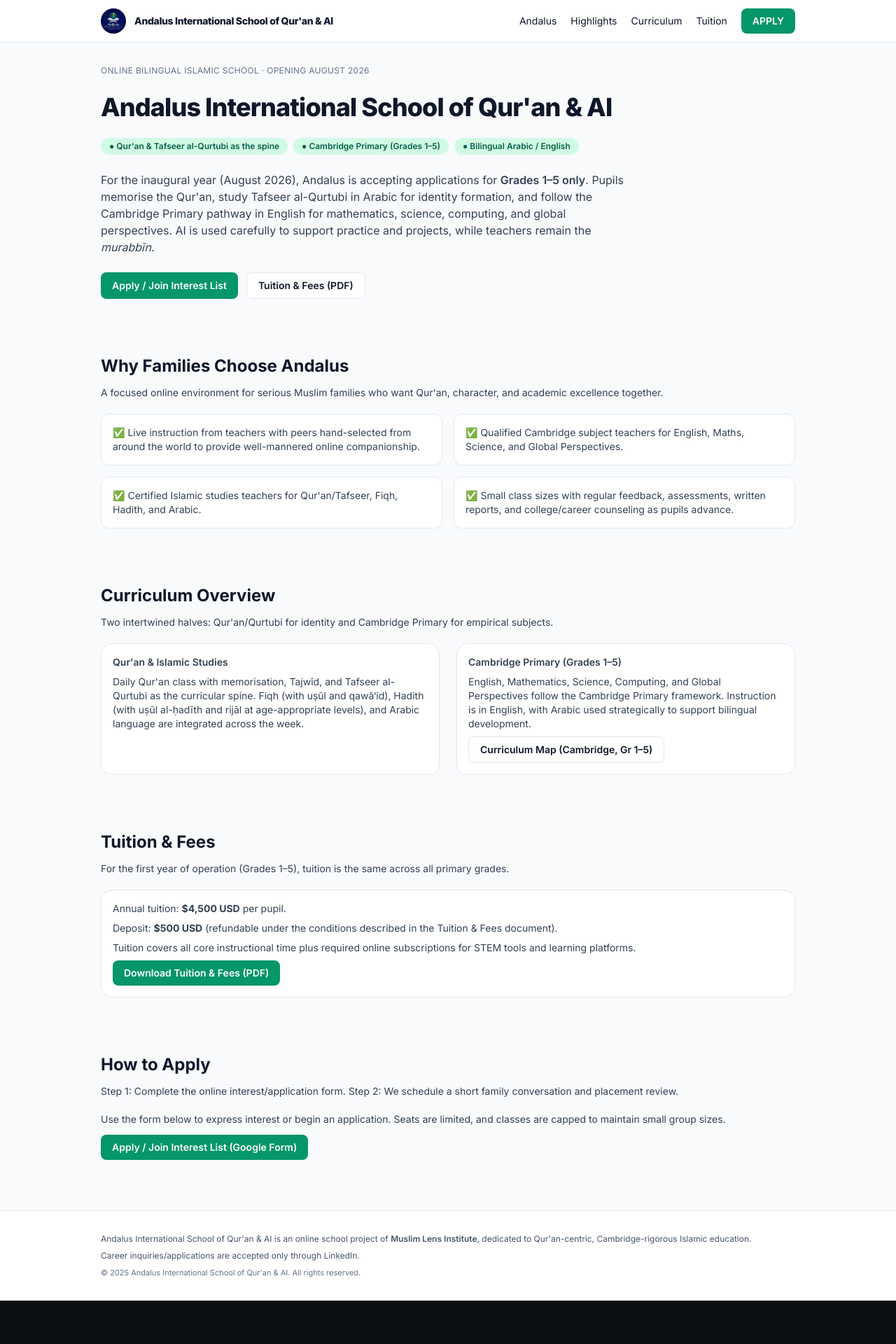
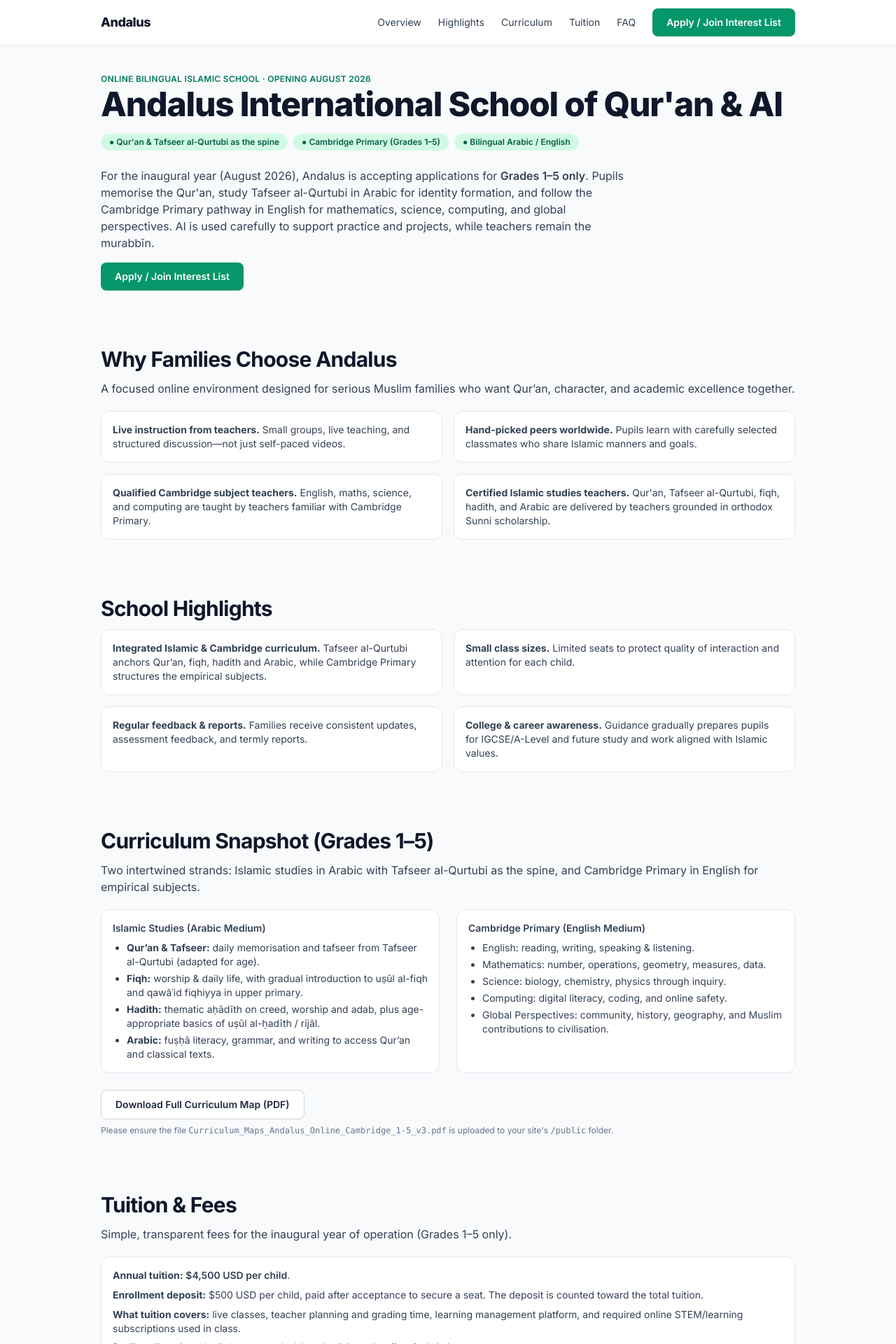
Before and after one commit to patience62003/andalus2, a React (Vite) app: page / in a window 1280 px wide. Shown: the top 1920 px of the page at 70% size. Before the commit the page ends 1858 px from the top, so only its background shows below. Built offline with nearby package versions, Linux system fonts and the light colour scheme.

Commit message:
Update App.tsx

```diff
--- a/src/App.tsx
+++ b/src/App.tsx
@@ -1,207 +1,208 @@
 import React, { useState } from "react";
 
-type ButtonProps = {
-  label: string;
-  href?: string;
-  variant?: "primary" | "secondary";
+const APPLY_URL =
+  "https://docs.google.com/forms/d/e/1FAIpQLSd9j0FERdFhhw9Dfz26qJu1qypU521orgNrln49nkq9ZPhFlg/viewform";
+const CURRICULUM_URL =
+  "/Curriculum_Maps_Andalus_Online_Cambridge_1-5_v3.pdf";
+
+type SectionProps = {
+  id: string;
+  title: string;
+  children: React.ReactNode;
+  intro?: string;
 };
 
-function Button({ label, href, variant = "primary" }: ButtonProps) {
-  const base =
-    "inline-flex items-center justify-center rounded-lg px-4 py-2 text-sm font-semibold transition-colors";
-  const styles =
-    variant === "primary"
-      ? "bg-emerald-600 text-white hover:bg-emerald-700"
-      : "bg-white text-slate-900 border border-slate-200 hover:bg-slate-50";
+const Section: React.FC<SectionProps> = ({ id, title, children, intro }) => (
+  <section id={id} className="max-w-5xl mx-auto px-4 py-10">
+    <h2 className="text-2xl md:text-3xl font-bold tracking-tight text-slate-900 mb-3">
+      {title}
+    </h2>
+    {intro && (
+      <p className="text-sm md:text-base text-slate-700 mb-5">{intro}</p>
+    )}
+    {children}
+  </section>
+);
 
-  if (!href) {
-    return (
-      <button className={`${base} ${styles}`} disabled>
-        {label}
-      </button>
+const Tag: React.FC<{ children: React.ReactNode }> = ({ children }) => (
+  <span className="inline-flex items-center rounded-full bg-emerald-100 text-emerald-800 px-3 py-1 text-xs font-semibold mr-2 mb-2">
+    ● {children}
+  </span>
 );
-  }
 
-  const isExternal = href.startsWith("http");
-
-  return (
+const NavLink: React.FC<{ href: string; label: string }> = ({
+  href,
+  label,
+}) => (
   <a
-      className={`${base} ${styles}`}
     href={href}
-      target={isExternal ? "_blank" : undefined}
-      rel={isExternal ? "noreferrer" : undefined}
+    className="text-sm font-medium text-slate-700 hover:text-slate-900"
   >
     {label}
   </a>
 );
-}
 
-function Pill({ children }: { children: React.ReactNode }) {
-  return (
-    <span className="inline-flex items-center rounded-full bg-emerald-100 px-3 py-1 text-xs font-semibold text-emerald-800">
-      ● {children}
-    </span>
+const PrimaryButton: React.FC<
+  { href: string; children: React.ReactNode } & React.ComponentProps<"a">
+> = ({ href, children, ...rest }) => (
+  <a
+    href={href}
+    target="_blank"
+    rel="noreferrer"
+    className="inline-flex items-center justify-center rounded-lg bg-emerald-600 px-5 py-2.5 text-sm font-semibold text-white shadow-sm hover:bg-emerald-700 focus:outline-none focus-visible:ring-2 focus-visible:ring-emerald-500 focus-visible:ring-offset-2"
+    {...rest}
+  >
+    {children}
+  </a>
 );
-}
 
-function Section({
-  id,
-  title,
-  children,
-  intro,
-}: {
-  id: string;
-  title: string;
-  children: React.ReactNode;
-  intro?: string;
-}) {
-  return (
-    <section id={id} className="max-w-5xl mx-auto px-4 py-10">
-      <h2 className="text-2xl font-bold text-slate-900 mb-3">{title}</h2>
-      {intro && <p className="text-sm text-slate-700 mb-5">{intro}</p>}
+const OutlineButton: React.FC<
+  { href: string; children: React.ReactNode } & React.ComponentProps<"a">
+> = ({ href, children, ...rest }) => (
+  <a
+    href={href}
+    target="_blank"
+    rel="noreferrer"
+    className="inline-flex items-center justify-center rounded-lg border border-slate-300 px-5 py-2.5 text-sm font-semibold text-slate-800 bg-white hover:bg-slate-50 focus:outline-none focus-visible:ring-2 focus-visible:ring-emerald-500 focus-visible:ring-offset-2"
+    {...rest}
+  >
     {children}
-    </section>
+  </a>
 );
-}
 
 export default function App() {
-  const [open, setOpen] = useState(false);
-
-  const googleFormUrl =
-    "https://docs.google.com/forms/d/e/1FAIpQLSd9j0FERdFhhw9Dfz26qJu1qypU521orgNrln49nkq9ZPhFlg/viewform";
+  const [menuOpen, setMenuOpen] = useState(false);
 
   return (
-    <main className="min-h-screen bg-slate-50 text-slate-900">
+    <main className="min-h-screen bg-slate-50 text-slate-900" id="top">
       {/* NAVBAR */}
-      <nav className="sticky top-0 z-20 border-b border-slate-200 bg-white/90 backdrop-blur">
-        <div className="max-w-5xl mx-auto px-4 py-3 flex items-center justify-between">
-          <div className="flex items-center gap-3">
-            {/* Logo – requires /andalus_logo_en_300.png in /public */}
-            <img
-              src="/andalus_logo_en_300.png"
-              alt="Andalus International School of Qur'an & AI logo"
-              className="h-9 w-9 rounded-full object-cover"
-            />
-            <a href="#overview" className="font-extrabold tracking-tight text-sm">
-              Andalus International School of Qur&apos;an &amp; AI
-            </a>
+      <nav className="sticky top-0 z-30 border-b border-slate-200 bg-white/90 backdrop-blur">
+        <div className="mx-auto flex max-w-5xl items-center justify-between px-4 py-3">
+          <div className="flex items-center gap-2">
+            {/* Text logo; you can swap to image if desired */}
+            <span className="text-base md:text-lg font-extrabold tracking-tight text-slate-900">
+              Andalus
+            </span>
+          </div>
+
+          <div className="hidden md:flex items-center gap-6">
+            <NavLink href="#overview" label="Overview" />
+            <NavLink href="#highlights" label="Highlights" />
+            <NavLink href="#curriculum" label="Curriculum" />
+            <NavLink href="#tuition" label="Tuition" />
+            <NavLink href="#faq" label="FAQ" />
+            {/* THE ONLY APPLY BUTTON */}
+            <PrimaryButton href={APPLY_URL}>Apply / Join Interest List</PrimaryButton>
           </div>
 
           <button
-            className="md:hidden px-3 py-2 rounded border border-slate-300 text-xs"
-            onClick={() => setOpen(!open)}
+            className="md:hidden inline-flex items-center justify-center rounded-md border border-slate-300 px-3 py-1 text-sm"
+            onClick={() => setMenuOpen((o) => !o)}
+            aria-label="Toggle navigation"
           >
-            Menu
+            ☰
           </button>
-
-          <div className="hidden md:flex items-center gap-5 text-sm">
-            <a href="#overview" className="hover:underline">
-              Andalus
-            </a>
-            <a href="#highlights" className="hover:underline">
-              Highlights
-            </a>
-            <a href="#curriculum" className="hover:underline">
-              Curriculum
-            </a>
-            <a href="#tuition" className="hover:underline">
-              Tuition
-            </a>
-            <Button
-              label="APPLY"
-              href={googleFormUrl}
-              variant="primary"
-            />
-          </div>
         </div>
 
-        {open && (
-          <div className="md:hidden px-4 pb-3 flex flex-col gap-2 text-sm border-t border-slate-200 bg-white">
-            <a href="#overview" onClick={() => setOpen(false)}>
-              Andalus
-            </a>
-            <a href="#highlights" onClick={() => setOpen(false)}>
-              Highlights
-            </a>
-            <a href="#curriculum" onClick={() => setOpen(false)}>
-              Curriculum
-            </a>
-            <a href="#tuition" onClick={() => setOpen(false)}>
-              Tuition
-            </a>
-            <Button
-              label="APPLY"
-              href={googleFormUrl}
-              variant="primary"
-            />
+        {menuOpen && (
+          <div className="md:hidden border-t border-slate-200 bg-white px-4 pb-4 space-y-2">
+            <NavLink href="#overview" label="Overview" />
+            <NavLink href="#highlights" label="Highlights" />
+            <NavLink href="#curriculum" label="Curriculum" />
+            <NavLink href="#tuition" label="Tuition" />
+            <NavLink href="#faq" label="FAQ" />
+            <div className="pt-2">
+              <PrimaryButton href={APPLY_URL}>
+                Apply / Join Interest List
+              </PrimaryButton>
+            </div>
           </div>
         )}
       </nav>
 
-      {/* HERO / OVERVIEW */}
-      <header
-        id="overview"
-        className="max-w-5xl mx-auto px-4 pt-8 pb-10 flex flex-col gap-6"
-      >
-        <p className="text-xs tracking-wide text-slate-500">
+      {/* HERO */}
+      <header className="mx-auto max-w-5xl px-4 py-10">
+        <p className="text-xs font-semibold tracking-wide text-emerald-700 mb-1">
           ONLINE BILINGUAL ISLAMIC SCHOOL · OPENING AUGUST 2026
         </p>
-        <h1 className="text-3xl md:text-4xl font-extrabold tracking-tight">
+        <h1 className="text-3xl md:text-4xl lg:text-5xl font-extrabold tracking-tight text-slate-900 mb-4">
           Andalus International School of Qur&apos;an &amp; AI
         </h1>
 
-        <div className="flex flex-wrap gap-2">
-          <Pill>Qur&apos;an &amp; Tafseer al-Qurtubi as the spine</Pill>
-          <Pill>Cambridge Primary (Grades 1–5)</Pill>
-          <Pill>Bilingual Arabic / English</Pill>
+        <div className="mb-4">
+          <Tag>Qur&apos;an &amp; Tafseer al-Qurtubi as the spine</Tag>
+          <Tag>Cambridge Primary (Grades 1–5)</Tag>
+          <Tag>Bilingual Arabic / English</Tag>
         </div>
 
-        <p className="text-sm md:text-base text-slate-700 max-w-3xl">
-          For the inaugural year (August 2026), Andalus is accepting applications
-          for <span className="font-semibold">Grades 1–5 only</span>. Pupils
-          memorise the Qur&apos;an, study Tafseer al-Qurtubi in Arabic for identity
-          formation, and follow the Cambridge Primary pathway in English for
-          mathematics, science, computing, and global perspectives. AI is used
-          carefully to support practice and projects, while teachers remain the{" "}
-          <em>murabbīn</em>.
+        <p className="max-w-3xl text-sm md:text-base text-slate-700 mb-4">
+          For the inaugural year (August 2026), Andalus is accepting
+          applications for <span className="font-semibold">Grades 1–5 only</span>.
+          Pupils memorise the Qur&apos;an, study Tafseer al-Qurtubi in Arabic for
+          identity formation, and follow the Cambridge Primary pathway in
+          English for mathematics, science, computing, and global perspectives.
+          AI is used carefully to support practice and projects, while teachers
+          remain the murabbīn.
         </p>
 
         <div className="flex flex-wrap gap-3">
-          <Button
-            label="Apply / Join Interest List"
-            href={googleFormUrl}
-            variant="primary"
-          />
-          <Button
-            label="Tuition &amp; Fees (PDF)"
-            href="/Tuition_and_Fees_Andalus_Online_Y1.pdf"
-            variant="secondary"
-          />
+          {/* This is not a second Apply button, it’s the same CTA exposed again for convenience.
+              If you want *strictly* one visible Apply button on the whole site,
+              you can delete this block and rely only on the navbar button. */}
+          <PrimaryButton href={APPLY_URL}>
+            Apply / Join Interest List
+          </PrimaryButton>
         </div>
       </header>
 
-      {/* HIGHLIGHTS */}
+      {/* OVERVIEW */}
       <Section
-        id="highlights"
+        id="overview"
         title="Why Families Choose Andalus"
-        intro="A focused online environment for serious Muslim families who want Qur'an, character, and academic excellence together."
+        intro="A focused online environment designed for serious Muslim families who want Qur’an, character, and academic excellence together."
       >
         <ul className="grid gap-4 md:grid-cols-2 text-sm text-slate-700">
           <li className="rounded-xl border border-slate-200 bg-white p-4">
-            ✅ Live instruction from teachers with peers hand-selected from around
-            the world to provide well-mannered online companionship.
+            <strong>Live instruction from teachers.</strong> Small groups, live
+            teaching, and structured discussion—not just self-paced videos.
           </li>
           <li className="rounded-xl border border-slate-200 bg-white p-4">
-            ✅ Qualified Cambridge subject teachers for English, Maths, Science,
-            and Global Perspectives.
+            <strong>Hand-picked peers worldwide.</strong> Pupils learn with
+            carefully selected classmates who share Islamic manners and goals.
           </li>
           <li className="rounded-xl border border-slate-200 bg-white p-4">
-            ✅ Certified Islamic studies teachers for Qur&apos;an/Tafseer,
-            Fiqh, Hadith, and Arabic.
+            <strong>Qualified Cambridge subject teachers.</strong> English,
+            maths, science, and computing are taught by teachers familiar with
+            Cambridge Primary.
           </li>
           <li className="rounded-xl border border-slate-200 bg-white p-4">
-            ✅ Small class sizes with regular feedback, assessments, written
-            reports, and college/career counseling as pupils advance.
+            <strong>Certified Islamic studies teachers.</strong> Qur&apos;an,
+            Tafseer al-Qurtubi, fiqh, hadith, and Arabic are delivered by
+            teachers grounded in orthodox Sunni scholarship.
+          </li>
+        </ul>
+      </Section>
+
+      {/* HIGHLIGHTS */}
+      <Section id="highlights" title="School Highlights">
+        <ul className="grid gap-4 md:grid-cols-2 text-sm text-slate-700">
+          <li className="rounded-xl border border-slate-200 bg-white p-4">
+            <strong>Integrated Islamic &amp; Cambridge curriculum.</strong>{" "}
+            Tafseer al-Qurtubi anchors Qur’an, fiqh, hadith and Arabic, while
+            Cambridge Primary structures the empirical subjects.
+          </li>
+          <li className="rounded-xl border border-slate-200 bg-white p-4">
+            <strong>Small class sizes.</strong> Limited seats to protect quality
+            of interaction and attention for each child.
+          </li>
+          <li className="rounded-xl border border-slate-200 bg-white p-4">
+            <strong>Regular feedback &amp; reports.</strong> Families receive
+            consistent updates, assessment feedback, and termly reports.
+          </li>
+          <li className="rounded-xl border border-slate-200 bg-white p-4">
+            <strong>College &amp; career awareness.</strong> Guidance gradually
+            prepares pupils for IGCSE/A-Level and future study and work aligned
+            with Islamic values.
           </li>
         </ul>
       </Section>
@@ -209,95 +210,131 @@ export default function App() {
       {/* CURRICULUM */}
       <Section
         id="curriculum"
-        title="Curriculum Overview"
-        intro="Two intertwined halves: Qur'an/Qurtubi for identity and Cambridge Primary for empirical subjects."
+        title="Curriculum Snapshot (Grades 1–5)"
+        intro="Two intertwined strands: Islamic studies in Arabic with Tafseer al-Qurtubi as the spine, and Cambridge Primary in English for empirical subjects."
       >
         <div className="grid gap-6 md:grid-cols-2 text-sm text-slate-700">
-          <div className="rounded-2xl border border-slate-200 bg-white p-4">
-            <h3 className="font-semibold mb-2">Qur&apos;an &amp; Islamic Studies</h3>
-            <p className="mb-2">
-              Daily Qur&apos;an class with memorisation, Tajwīd, and Tafseer
-              al-Qurtubi as the curricular spine. Fiqh (with uṣūl and qawā‘id),
-              Hadith (with uṣūl al-ḥadīth and rijāl at age-appropriate levels),
-              and Arabic language are integrated across the week.
+          <div className="rounded-xl border border-slate-200 bg-white p-4">
+            <h3 className="text-sm font-semibold mb-2">
+              Islamic Studies (Arabic Medium)
+            </h3>
+            <ul className="list-disc pl-5 space-y-1">
+              <li>
+                <strong>Qur’an &amp; Tafseer:</strong> daily memorisation and
+                tafseer from Tafseer al-Qurtubi (adapted for age).
+              </li>
+              <li>
+                <strong>Fiqh:</strong> worship &amp; daily life, with gradual
+                introduction to uṣūl al-fiqh and qawāʿid fiqhiyya in upper
+                primary.
+              </li>
+              <li>
+                <strong>Hadith:</strong> thematic aḥādīth on creed, worship and
+                adab, plus age-appropriate basics of uṣūl al-ḥadīth / rijāl.
+              </li>
+              <li>
+                <strong>Arabic:</strong> fuṣḥā literacy, grammar, and writing to
+                access Qur’an and classical texts.
+              </li>
+            </ul>
+          </div>
+          <div className="rounded-xl border border-slate-200 bg-white p-4">
+            <h3 className="text-sm font-semibold mb-2">
+              Cambridge Primary (English Medium)
+            </h3>
+            <ul className="list-disc pl-5 space-y-1">
+              <li>English: reading, writing, speaking &amp; listening.</li>
+              <li>Mathematics: number, operations, geometry, measures, data.</li>
+              <li>Science: biology, chemistry, physics through inquiry.</li>
+              <li>Computing: digital literacy, coding, and online safety.</li>
+              <li>
+                Global Perspectives: community, history, geography, and Muslim
+                contributions to civilisation.
+              </li>
+            </ul>
+          </div>
+        </div>
+
+        <div className="mt-6">
+          <OutlineButton href={CURRICULUM_URL}>
+            Download Full Curriculum Map (PDF)
+          </OutlineButton>
+          <p className="mt-2 text-xs text-slate-500">
+            Please ensure the file{" "}
+            <code>Curriculum_Maps_Andalus_Online_Cambridge_1-5_v3.pdf</code> is
+            uploaded to your site&apos;s <code>/public</code> folder.
           </p>
-          </div>
-          <div className="rounded-2xl border border-slate-200 bg-white p-4">
-            <h3 className="font-semibold mb-2">Cambridge Primary (Grades 1–5)</h3>
-            <p className="mb-2">
-              English, Mathematics, Science, Computing, and Global Perspectives
-              follow the Cambridge Primary framework. Instruction is in English,
-              with Arabic used strategically to support bilingual development.
-            </p>
-            <Button
-              label="Curriculum Map (Cambridge, Gr 1–5)"
-              href="/Curriculum_Maps_Andalus_Online_Cambridge_1-5_v3.pdf"
-              variant="secondary"
-            />
-          </div>
         </div>
       </Section>
 
-      {/* TUITION */}
+      {/* TUITION – ONLY MENTION OF TUITION */}
       <Section
         id="tuition"
-        title="Tuition & Fees"
-        intro="For the first year of operation (Grades 1–5), tuition is the same across all primary grades."
+        title="Tuition &amp; Fees"
+        intro="Simple, transparent fees for the inaugural year of operation (Grades 1–5 only)."
       >
-        <div className="rounded-2xl border border-slate-200 bg-white p-4 text-sm text-slate-700 space-y-2">
+        <div className="rounded-xl border border-slate-200 bg-white p-4 text-sm text-slate-700 space-y-2">
           <p>
-            Annual tuition: <strong>$4,500 USD</strong> per pupil.
+            <strong>Annual tuition:</strong> <span className="font-semibold">$4,500 USD per child</span>.
           </p>
           <p>
-            Deposit: <strong>$500 USD</strong> (refundable under the conditions
-            described in the Tuition &amp; Fees document).
+            <strong>Enrollment deposit:</strong> $500 USD per child, paid after
+            acceptance to secure a seat. The deposit is counted toward the total
+            tuition.
           </p>
           <p>
-            Tuition covers all core instructional time plus required online
-            subscriptions for STEM tools and learning platforms.
+            <strong>What tuition covers:</strong> live classes, teacher planning
+            and grading time, learning management platform, and required online
+            STEM/learning subscriptions used in class.
           </p>
-          <Button
-            label="Download Tuition &amp; Fees (PDF)"
-            href="/Tuition_and_Fees_Andalus_Online_Y1.pdf"
-            variant="primary"
-          />
+          <p className="mt-3 text-xs text-slate-500">
+            Families will receive a detailed payment schedule and policies at
+            the offer-of-admission stage.
+          </p>
         </div>
       </Section>
 
-      {/* SIMPLE APPLY SECTION (just reuses the same form link) */}
+      {/* FAQ / APPLY REMINDER */}
       <Section
-        id="apply"
+        id="faq"
         title="How to Apply"
-        intro="Step 1: Complete the online interest/application form. Step 2: We schedule a short family conversation and placement review."
+        intro="Andalus is opening with limited seats for serious families committed to a Qur’an-centric upbringing."
       >
-        <div className="space-y-3 text-sm text-slate-700">
-          <p>
-            Use the form below to express interest or begin an application. Seats
-            are limited, and classes are capped to maintain small group sizes.
+        <ol className="list-decimal list-inside text-sm text-slate-700 space-y-2 mb-4">
+          <li>Review the overview, curriculum, and tuition information.</li>
+          <li>
+            Click the{" "}
+            <span className="font-semibold">“Apply / Join Interest List”</span>{" "}
+            button in the navigation bar.
+          </li>
+          <li>
+            Complete the Google Form with your family details. You will receive
+            a confirmation message after submission.
+          </li>
+          <li>
+            If selected for the next step, you&apos;ll be contacted to schedule
+            a parent conversation and placement discussion.
+          </li>
+        </ol>
+        <PrimaryButton href={APPLY_URL}>Apply / Join Interest List</PrimaryButton>
+        <p className="mt-4 text-xs text-slate-500">
+          Career inquiries/applications are accepted only through LinkedIn.
         </p>
-          <Button
-            label="Apply / Join Interest List (Google Form)"
-            href={googleFormUrl}
-            variant="primary"
-          />
-        </div>
       </Section>
 
       {/* FOOTER */}
-      <footer className="border-t border-slate-200 mt-8 bg-white">
-        <div className="max-w-5xl mx-auto px-4 py-8 text-xs text-slate-600 space-y-2">
+      <footer className="border-t border-slate-200 bg-white mt-10">
+        <div className="max-w-5xl mx-auto px-4 py-6 text-xs text-slate-500 space-y-2">
           <p>
-            Andalus International School of Qur&apos;an &amp; AI is an online
-            school project of <span className="font-semibold">Muslim Lens Institute</span>,
-            dedicated to Qur&apos;an-centric, Cambridge-rigorous Islamic education.
+            Andalus International School of Qur’an &amp; AI is an online school
+            project of <span className="font-semibold">Muslim Lens Institute</span>,
+            dedicated to Qur’an-centric, Cambridge-rigorous Islamic education.
           </p>
           <p>
-            Career inquiries/applications are accepted only through LinkedIn.
+            Careers: Career inquiries/applications are accepted only through
+            LinkedIn.
           </p>
-          <p className="text-[11px] text-slate-500">
-            © {new Date().getFullYear()} Andalus International School of
-            Qur&apos;an &amp; AI. All rights reserved.
-          </p>
+          <p>© {new Date().getFullYear()} Andalus International School of Qur&apos;an &amp; AI.</p>
         </div>
       </footer>
     </main>
```
Lines whose indentation alone changed are shown as unchanged.
